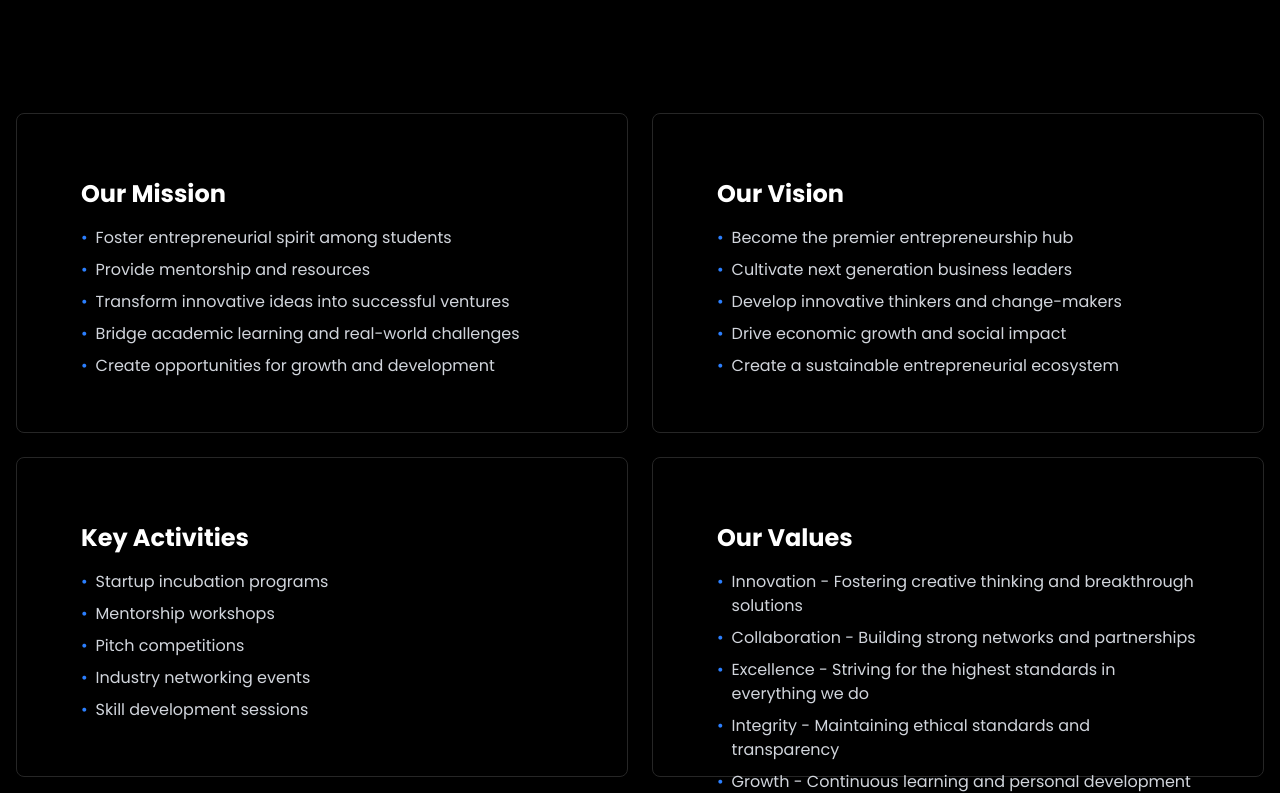
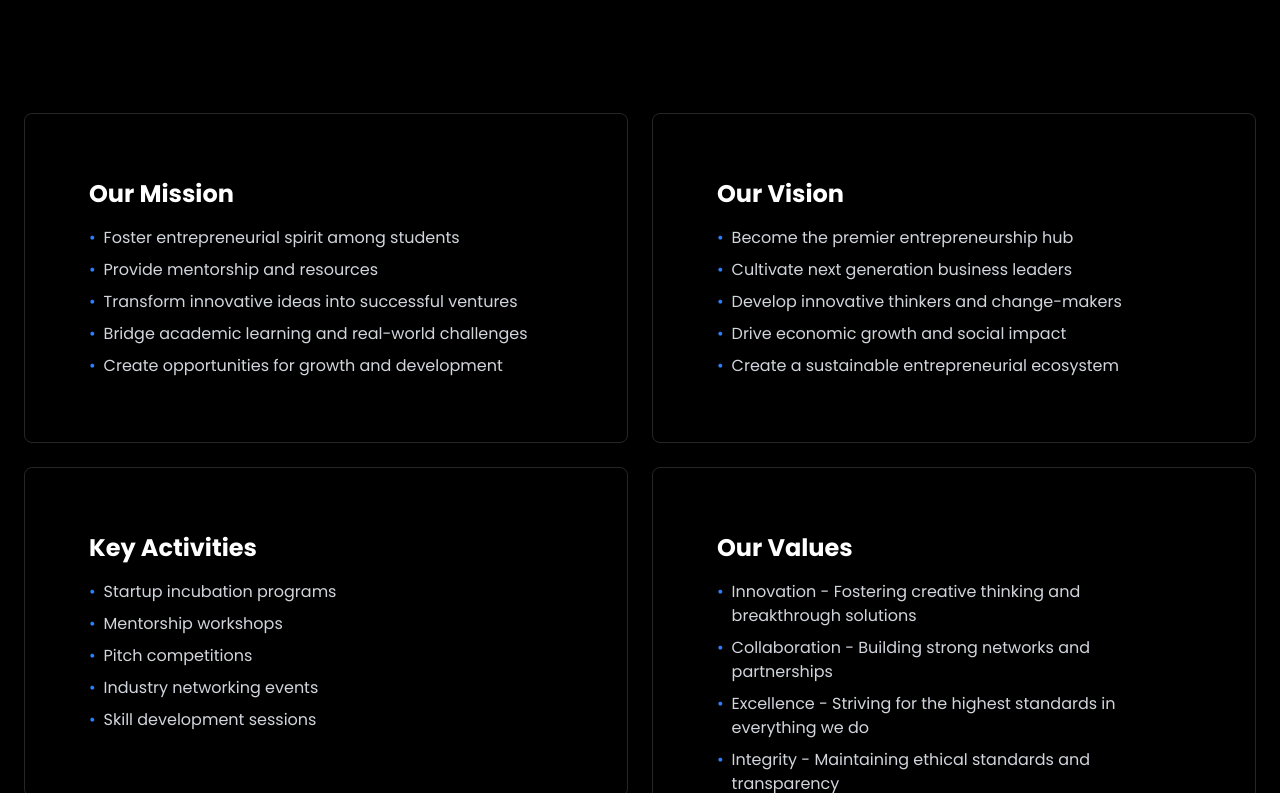
Before and after one commit to hrshvv/edc-jssun, a React (Vite) app: page /about in a window 1280 px wide. Shown: the part 327-1120 px from the top of the page. Built offline with nearby package versions, Linux system fonts and the light colour scheme.

Commit message:
fix in about page

```diff
--- a/src/our/views/About.jsx
+++ b/src/our/views/About.jsx
@@ -32,16 +32,16 @@ const About = () => {
       </div>
 
       {/* Cards Section */}
-      <div className="container mx-auto px-4 pb-16">
-        <div className="grid lg:grid-cols-2 gap-6 items-start">
+      <div className="container mx-auto px-4 sm:px-6 pb-12 md:pb-16">
+        <div className="grid grid-cols-1 md:grid-cols-2 gap-4 md:gap-6 items-start">
           {/* Mission Card */}
-          <CardSpotlight className="h-80 w-full">
-            <div className="p-6">
-              <h2 className="text-2xl font-bold text-gray-900 dark:text-white mb-4 relative z-20">
+          <CardSpotlight className="h-auto min-h-80 w-full">
+            <div className="p-4 md:p-6">
+              <h2 className="text-xl md:text-2xl font-bold text-gray-900 dark:text-white mb-3 md:mb-4 relative z-20">
                 Our Mission
               </h2>
               <div className="relative z-20">
-                <ul className="space-y-2 text-gray-700 dark:text-gray-300">
+                <ul className="space-y-1.5 md:space-y-2 text-sm md:text-base text-gray-700 dark:text-gray-300">
                   <li className="flex items-start">
                     <span className="text-blue-500 mr-2">•</span>
                     <span>Foster entrepreneurial spirit among students</span>
@@ -72,13 +72,13 @@ const About = () => {
           </CardSpotlight>
 
           {/* Vision Card */}
-          <CardSpotlight className="h-80 w-full">
-            <div className="p-6">
-              <h2 className="text-2xl font-bold text-gray-900 dark:text-white mb-4 relative z-20">
+          <CardSpotlight className="h-auto min-h-80 w-full">
+            <div className="p-4 md:p-6">
+              <h2 className="text-xl md:text-2xl font-bold text-gray-900 dark:text-white mb-3 md:mb-4 relative z-20">
                 Our Vision
               </h2>
               <div className="relative z-20">
-                <ul className="space-y-2 text-gray-700 dark:text-gray-300">
+                <ul className="space-y-1.5 md:space-y-2 text-sm md:text-base text-gray-700 dark:text-gray-300">
                   <li className="flex items-start">
                     <span className="text-blue-500 mr-2">•</span>
                     <span>Become the premier entrepreneurship hub</span>
@@ -105,13 +105,13 @@ const About = () => {
           </CardSpotlight>
 
           {/* Activities Card */}
-          <CardSpotlight className="h-80 w-full">
-            <div className="p-6">
-              <h2 className="text-2xl font-bold text-gray-900 dark:text-white mb-4 relative z-20">
+          <CardSpotlight className="h-auto min-h-80 w-full">
+            <div className="p-4 md:p-6">
+              <h2 className="text-xl md:text-2xl font-bold text-gray-900 dark:text-white mb-3 md:mb-4 relative z-20">
                 Key Activities
               </h2>
               <div className="relative z-20">
-                <ul className="space-y-2 text-gray-700 dark:text-gray-300">
+                <ul className="space-y-1.5 md:space-y-2 text-sm md:text-base text-gray-700 dark:text-gray-300">
                   <li className="flex items-start">
                     <span className="text-blue-500 mr-2">•</span>
                     <span>Startup incubation programs</span>
@@ -138,13 +138,13 @@ const About = () => {
           </CardSpotlight>
 
           {/* Values Card */}
-          <CardSpotlight className="h-80 w-full">
-            <div className="p-6">
-              <h2 className="text-2xl font-bold text-gray-900 dark:text-white mb-4 relative z-20">
+          <CardSpotlight className="h-auto min-h-80 w-full">
+            <div className="p-4 md:p-6">
+              <h2 className="text-xl md:text-2xl font-bold text-gray-900 dark:text-white mb-3 md:mb-4 relative z-20">
                 Our Values
               </h2>
               <div className="relative z-20">
-                <ul className="space-y-2 text-gray-700 dark:text-gray-300">
+                <ul className="space-y-1.5 md:space-y-2 text-sm md:text-base text-gray-700 dark:text-gray-300">
                   <li className="flex items-start">
                     <span className="text-blue-500 mr-2">•</span>
                     <span>
```
